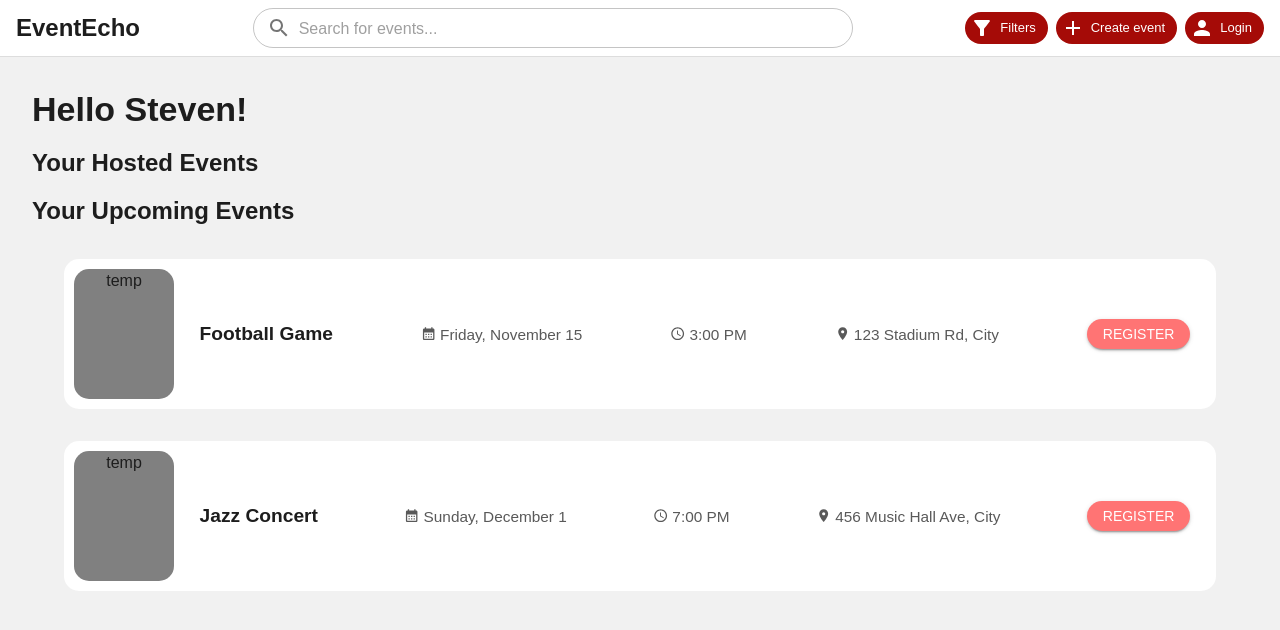
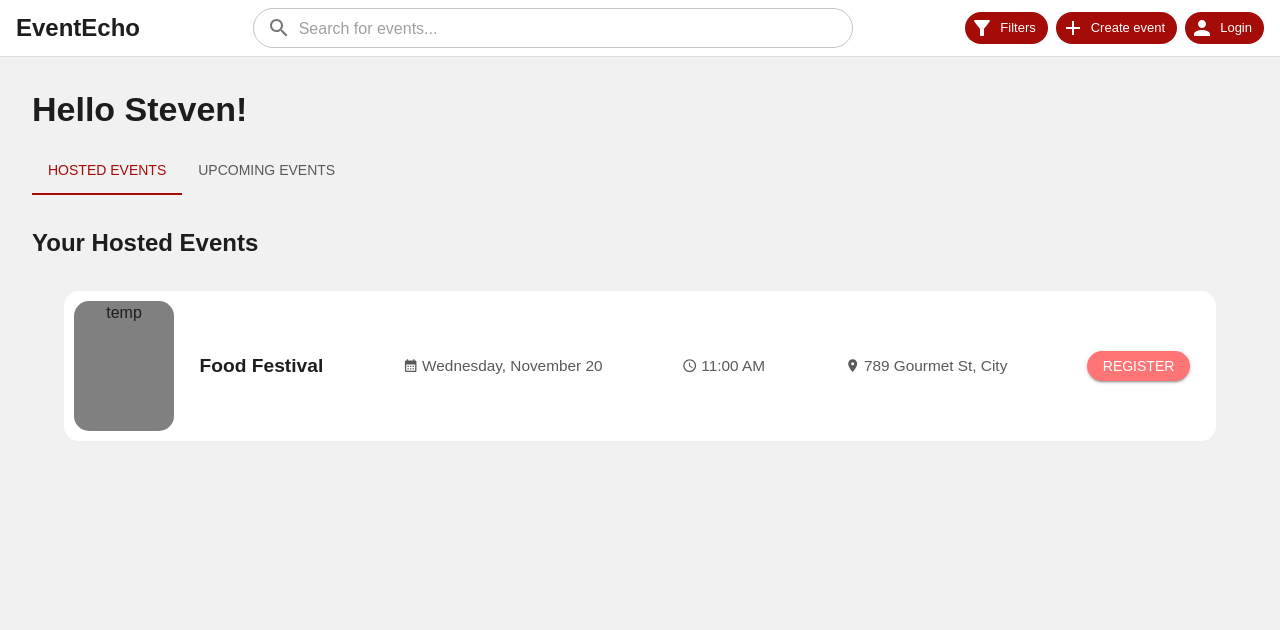
Before and after one commit to Winsthai/EventEcho, a React app in the folder client/: page /user/1 in a window 1280 px wide. Shown: the top 630 px of the page. Built offline with nearby package versions, Linux system fonts and the light colour scheme; the HTML template or start-up script is replaced by a standard one.

Commit message:
feat: event cards for user page rough layout finished, new tabs added

```diff
--- a/client/src/Components/EventCard/EventCard.jsx
+++ b/client/src/Components/EventCard/EventCard.jsx
@@ -116,6 +116,7 @@ const EventCard = ({ event }) => {
                 height: "80%",
                 backgroundColor: "#ff7474",
               }}
+              onClick={() => navigate(`/event/${event.id}`)}
             >
               Register
             </Button>
--- a/client/src/Components/UserPage/UserPage.jsx
+++ b/client/src/Components/UserPage/UserPage.jsx
@@ -1,5 +1,5 @@
 import { useParams } from "react-router-dom";
-import { Box, Typography } from "@mui/material";
+import { Box, Typography, Tabs, Tab } from "@mui/material";
 import { useEffect, useState } from "react";
 import { useNavigate } from "react-router-dom";
 import NoCreatedEvents from "./Components/NoCreatedEvents";
@@ -70,6 +70,7 @@ const testUsers = [
 const UserPage = () => {
   const { id } = useParams();
   const [user, setUser] = useState(null);
+  const [selectedTab, setSelectedTab] = useState(0); // State to manage selected tab
 
   useEffect(() => {
     if (id) {
@@ -82,6 +83,10 @@ const UserPage = () => {
 
   const handleClick = (url) => {
     navigate(url);
+  };
+
+  const handleTabChange = (event, newValue) => {
+    setSelectedTab(newValue); // Update the selected tab
   };
 
   // Temporarily add this so it waits for the user to be found, possibly change when implementing backend
@@ -100,30 +105,51 @@ const UserPage = () => {
       <Typography variant="h4" sx={{ fontWeight: "bold", mb: 2 }}>
         Hello {user.username}!
       </Typography>
-      {/* Your Registered Events Section */}
+      {/* Tabs for Switching between Hosted and Upcoming Events */}
+      <Tabs
+        value={selectedTab}
+        onChange={handleTabChange}
+        aria-label="Event Tabs"
+        sx={{ marginBottom: "2em" }}
+      >
+        <Tab label="Hosted Events" />
+        <Tab label="Upcoming Events" />
+      </Tabs>
+
+      {/* Hosted Events Section */}
+      {selectedTab === 0 && (
+        <>
           {user.createdEvents.length !== 0 ? (
             <>
               <Typography variant="h5" sx={{ fontWeight: "bold", mb: 2 }}>
                 Your Hosted Events
               </Typography>
-          <EventCard></EventCard>
+              {user.createdEvents.map((event) => (
+                <EventCard key={event.id} event={event} />
+              ))}
             </>
           ) : (
-        <NoCreatedEvents></NoCreatedEvents>
+            <NoCreatedEvents />
+          )}
+        </>
       )}
 
       {/* Upcoming Events Section */}
+      {selectedTab === 1 && (
+        <>
           <Typography variant="h5" sx={{ fontWeight: "bold", mb: 2 }}>
             Your Upcoming Events
           </Typography>
           {user.registeredEvents.length !== 0 ? (
             <>
               {user.registeredEvents.map((event) => (
-            <EventCard key={event.id} event={event}></EventCard>
+                <EventCard key={event.id} event={event} />
               ))}
             </>
           ) : (
-        <NoUpcomingEvents></NoUpcomingEvents>
+            <NoUpcomingEvents />
+          )}
+        </>
       )}
     </Box>
   );
```
Lines whose indentation alone changed are shown as unchanged.
